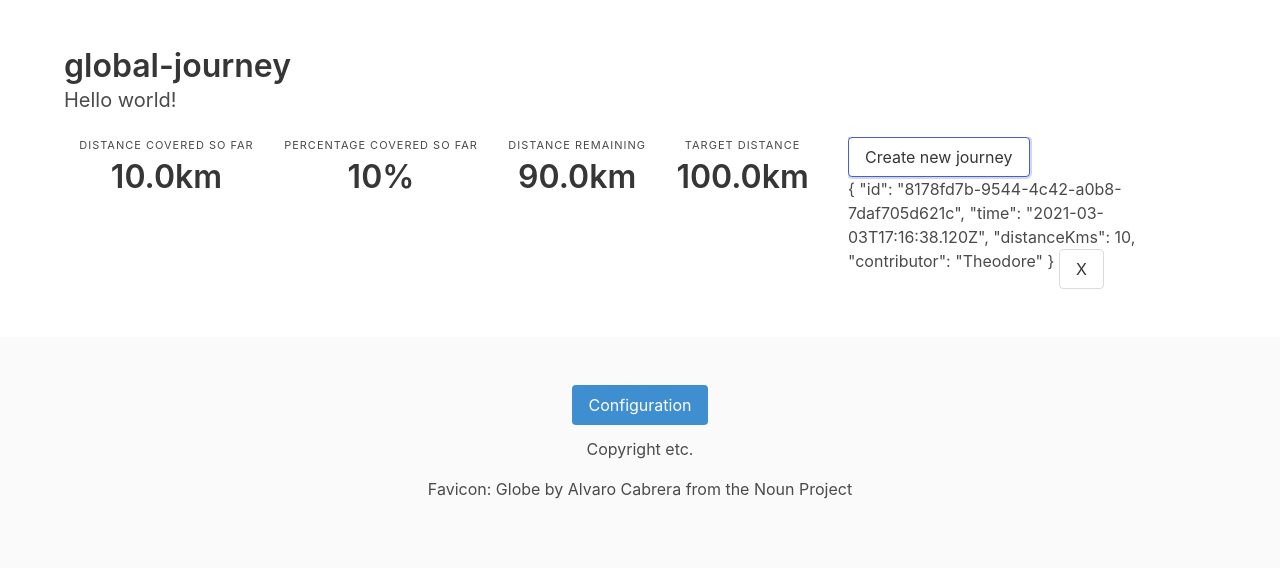
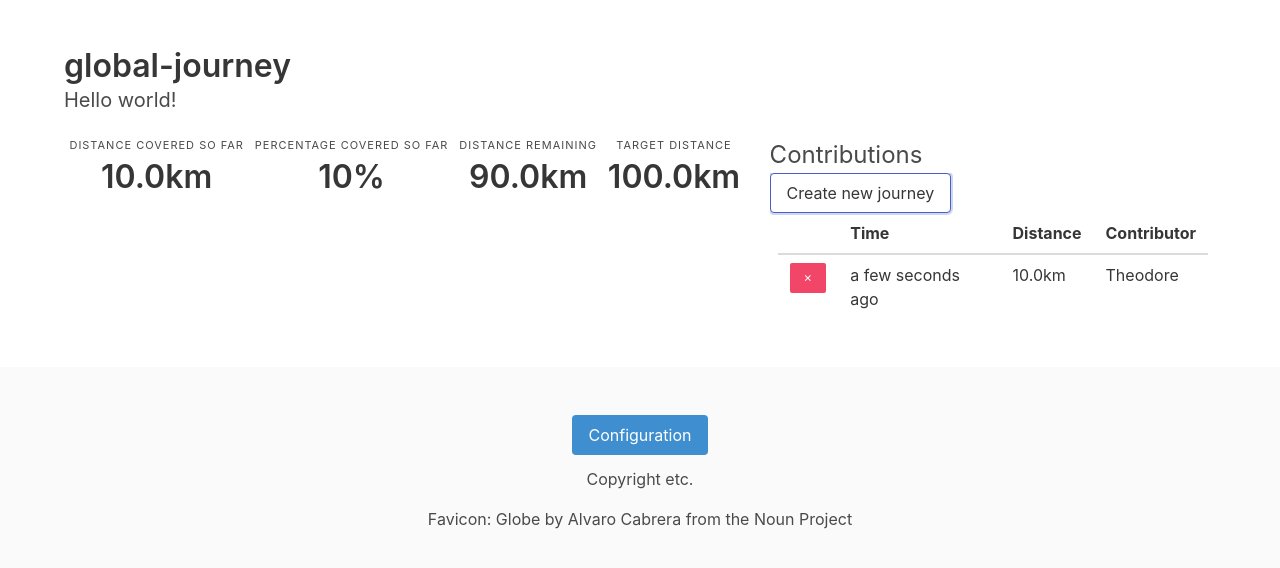
Before and after one commit to tti0/global-journey, a Vue app: page / in a window 1280 px wide. Both pictures are taken after a click on the button "Create new journey". Shown: the top 568 px of the page. Built offline with nearby package versions, Linux system fonts and the light colour scheme.

Commit message:
Add journey list styles

```diff
--- a/package.json
+++ b/package.json
@@ -10,6 +10,7 @@
   "dependencies": {
     "bulma": "^0.9.2",
     "core-js": "^3.6.5",
+    "dayjs": "^1.10.4",
     "great-circle": "^0.2.8",
     "uuid": "^8.3.2",
     "vue": "^2.6.11",
--- a/src/App.vue
+++ b/src/App.vue
@@ -6,7 +6,7 @@
         <h1 class="title">global-journey</h1>
         <p class="subtitle">Hello world!</p>
         <div class="columns">
-          <div class="column is-two-thirds">
+          <div class="column is-three-fifths">
             <Statistics />
           </div>
           <div class="column">
--- a/src/components/JourneyList.vue
+++ b/src/components/JourneyList.vue
@@ -1,21 +1,53 @@
 <template>
-  <div style="max-height: 500px; overflow: auto;">
-    <button class="button" v-on:click="$store.commit('newJourney', ['Theodore', 10])">Create new journey</button>
-    <ul>
-      <li v-for="i in $store.getters.journeys" v-bind:key="i.id">
-        {{ i }}
-        <button class="button" v-on:click="$store.commit('dropJourney', i.id)">X</button>
-      </li>
-    </ul>
-  </div>
+  <section>
+    <h4 class="is-size-4">Contributions</h4>
+    <div class="journeylist">
+      <button class="button" v-on:click="$store.commit('newJourney', ['Theodore', 10])">Create new journey</button>
+      <p v-if="$store.getters.journeys.length === 0">No contributions have been recorded yet.</p>
+      <table class="table mr-2 ml-2" v-if="$store.getters.journeys.length > 0">
+        <thead>
+          <tr>
+            <th></th>
+            <th>Time</th>
+            <th>Distance</th>
+            <th>Contributor</th>
+          </tr>
+        </thead>
+        <tbody>
+          <tr v-for="i in $store.getters.journeys" v-bind:key="i.id">
+            <th><button class="button is-small is-danger" v-on:click="$store.commit('dropJourney', i.id)">✗</button></th>
+            <td>{{ toRelativeTime(i.time) }}</td>
+            <td><DistanceWithUnits v-bind:kms="i.distanceKms" /></td>
+            <td>{{ i.contributor }}</td>
+          </tr>
+        </tbody>
+      </table>
+    </div>
+  </section>
 </template>
 
 <script>
+import dayjs from "dayjs";
+import relativeTime from "dayjs/plugin/relativeTime";
+import DistanceWithUnits from "./DistanceWithUnits.vue";
+
+dayjs.extend(relativeTime);
+
 export default {
-
+  components: {
+    DistanceWithUnits
+  },
+  methods: {
+    toRelativeTime: function(date) {
+      return dayjs(date).fromNow();
+    }
+  }
 }
 </script>
 
 <style>
-
+.journeylist {
+  max-height: 500px;
+  overflow: auto;
+}
 </style>
--- a/src/main.js
+++ b/src/main.js
@@ -76,15 +76,7 @@ const store = new Vuex.Store({
       );
     },
     dropJourney(state, id) {
-      state.journey.contributions = state.journey.contributions.filter(
-        function (i) {
-          if (i.id === id) {
-            return false
-          } else {
-            return true
-          }
-        }
-      );
+      state.journey.contributions = state.journey.contributions.filter(i => (i.id !== id));
       state.journey.distanceCovered = state.journey.contributions.reduce(
         function(acc, i) {
           return acc + i.distanceKms
```
Also changed, not shown: 1 other file (tests, documents, lock files or other folders).
